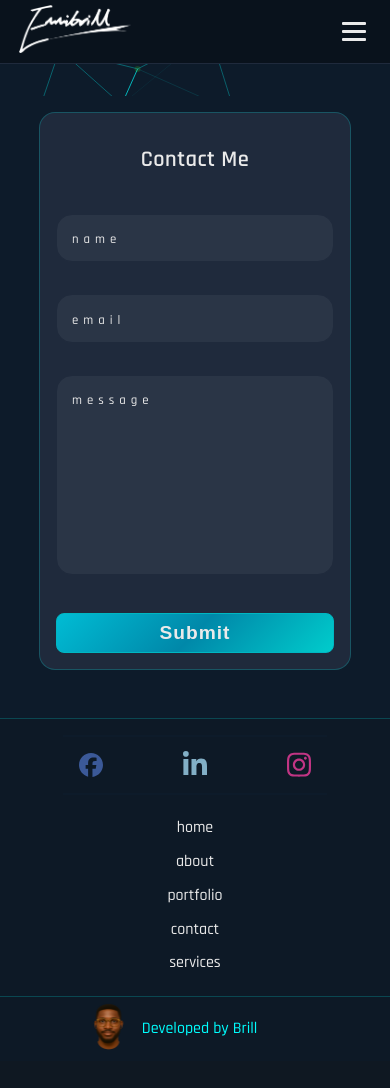
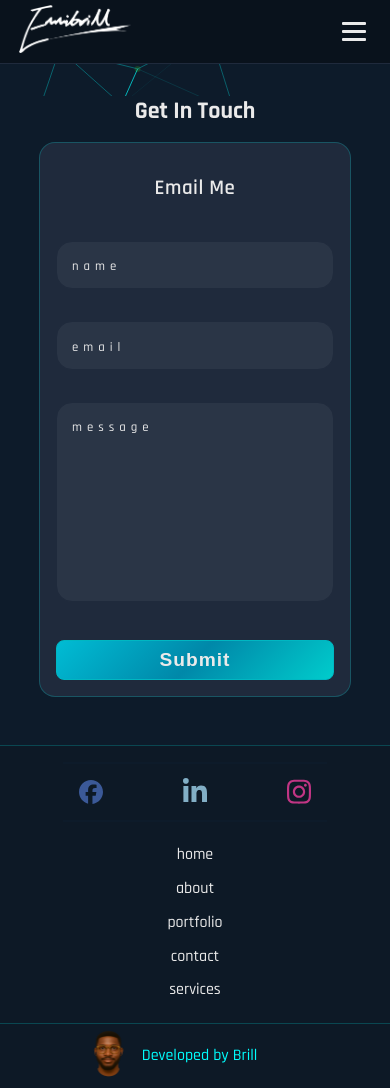
Before and after one commit to Emmibrill/portfolio-full-stack, a Django app: page /contact/ in a window 390 px wide. Before the commit the page ends 1050 px from the top, so only its background shows below. Run offline with Django 5.2, Linux system fonts and the light colour scheme; some web fonts are replaced.

Commit message:
update contact template

```diff
--- a/portfolio/settings.py
+++ b/portfolio/settings.py
@@ -51,7 +51,6 @@ EMAIL_HOST_PASSWORD = env.str("EMAIL_HOST_PASSWORD")
 
 # Contact email (for receiving messages from a contact form)
 CONTACT_EMAIL = env.str("CONTACT_EMAIL", default=EMAIL_HOST_USER)
-#print("📦 EMAIL_BACKEND in use:", EMAIL_BACKEND)
 
 
 from pathlib import Path
@@ -69,7 +68,7 @@ SECRET_KEY = env('SECRET_KEY')
 
 # SECURITY WARNING: don't run with debug turned on in production!
 
-ALLOWED_HOSTS = env.list('ALLOWED_HOSTS', default=['127.0.0.1', 'localhost',])
+ALLOWED_HOSTS = env.list('ALLOWED_HOSTS', default=['127.0.0.1','localhost','10.175.171.206'])
 
 
 # Application definition
--- a/static/css/portfolio.css
+++ b/static/css/portfolio.css
@@ -564,6 +564,10 @@ footer {
 
 /*contact section*/
 /*contact form*/
+.form_intro{
+    color: var(--mobile-nav-text-color);
+    font-size: 2.5rem;
+}
 
 .contact__title {
     display: flex;
@@ -1414,6 +1418,11 @@ footer {
     }
 
 
+    /*contact section*/
+    .form_intro{
+        font-size: 1.5rem;
+    }
+
     /*thank you page*/
     .icon_container .fa-check {
         color: var(--text-color);
@@ -1545,6 +1554,12 @@ footer {
 }
 @media (max-width:540px) {
 
+     /*contact section*/
+
+    .form_intro{
+        font-size: 2rem;
+    }
+
     /* swiper */
 
     .item{
@@ -1732,6 +1747,15 @@ footer {
 
 @media (max-width:425px) {
 
+     /*contact section*/
+
+    .form_intro{
+        font-size: 1.5rem;
+    }
+     .contact__title{
+        font-size: 1.3rem;
+    }
+
 
     /*portfolio dialogue box showing that there is no project*/
 
--- a/static/js/portfolio.js
+++ b/static/js/portfolio.js
@@ -373,8 +373,7 @@ function filterTools() {
           toolName: "Django",
         },
         {
-          toolIcon:
-            `<svg width="256" height="256" viewBox="0 0 256 256" xmlns="http://www.w3.org/2000/svg" role="img" aria-label="VS Code icon on dark card">
+          toolIcon: `<svg width="256" height="256" viewBox="0 0 256 256" xmlns="http://www.w3.org/2000/svg" role="img" aria-label="VS Code icon on dark card">
   <defs>
     <radialGradient id="bg" cx="50%" cy="50%" r="70%">
       <stop offset="0%" stop-color="#0C1117"/>
@@ -421,6 +420,51 @@ function filterTools() {
         {
           toolIcon:
             '<svg xmlns="http://www.w3.org/2000/svg" viewBox="0 0 640 640"><!--!Font Awesome Free v7.0.0 by @fontawesome - https://fontawesome.com License - https://fontawesome.com/license/free Copyright 2025 Fonticons, Inc.--><path d="M535.8 264.5C528.1 233.6 513.5 210.3 482.4 210.3L442.3 210.3L442.3 257.7C442.3 294.5 411.1 325.5 375.5 325.5L268.7 325.5C239.5 325.5 215.3 350.5 215.3 379.8L215.3 481.6C215.3 510.6 240.5 527.6 268.7 535.9C302.5 545.8 335 547.6 375.5 535.9C402.4 528.1 428.9 512.4 428.9 481.6L428.9 440.9L322.2 440.9L322.2 427.3L482.4 427.3C513.5 427.3 525 405.6 535.8 373.1C547 339.6 546.5 307.4 535.8 264.5zM382.2 508.7C374.6 509.2 367.3 505.5 363.3 499C359.4 492.4 359.4 484.3 363.3 477.7C367.3 471.2 374.6 467.5 382.2 468C389.8 467.5 397.1 471.2 401.1 477.7C405 484.3 405 492.4 401.1 499C397.1 505.5 389.8 509.2 382.2 508.7zM263.8 312.1L370.6 312.1C400.3 312.1 424 287.6 424 257.8L424 155.9C424 126.9 399.6 105.2 370.6 100.3C334.8 94.4 295.9 94.7 263.8 100.4C218.6 108.4 210.4 125.1 210.4 156L210.4 196.7L317.3 196.7L317.3 210.3L170.3 210.3C139.2 210.3 112 229 103.5 264.5C93.7 305.2 93.3 330.6 103.5 373.1C111.1 404.7 129.2 427.3 160.3 427.3L197 427.3L197 378.5C197 343.2 227.5 312.1 263.8 312.1zM257.2 128.7C268.5 128.7 277.6 137.8 277.6 149.1C277.6 160.4 268.5 169.5 257.2 169.5C245.9 169.5 236.8 160.4 236.8 149.1C236.8 137.8 245.9 128.7 257.2 128.7z"/></svg>',
+          toolName: "python",
+        },
+        {
+          toolIcon: `<svg width="256" height="256" viewBox="0 0 256 256" xmlns="http://www.w3.org/2000/svg" role="img" aria-label="Python logo on dark card">
+  <defs>
+    <!-- Dark background -->
+    <radialGradient id="bg" cx="50%" cy="50%" r="70%">
+      <stop offset="0%" stop-color="#0C1117"/>
+      <stop offset="100%" stop-color="#090D12"/>
+    </radialGradient>
+
+    <!-- Glow filter -->
+    <filter id="glow" x="-50%" y="-50%" width="200%" height="200%">
+      <feGaussianBlur in="SourceGraphic" stdDeviation="8" result="blur"/>
+      <feColorMatrix in="blur" type="matrix"
+        values="0 0 0 0 0.12
+                0 0 0 0 0.61
+                0 0 0 0 0.94
+                0 0 0 0.85 0"/>
+      <feMerge>
+        <feMergeNode/>
+        <feMergeNode in="SourceGraphic"/>
+      </feMerge>
+    </filter>
+
+    <!-- Drop shadow for the logo -->
+    <filter id="logoShadow" x="-25%" y="-25%" width="150%" height="150%">
+      <feDropShadow dx="0" dy="1.2" stdDeviation="1.2" flood-color="#000" flood-opacity="0.55"/>
+    </filter>
+  </defs>
+
+  <!-- Background -->
+  <rect width="256" height="256" fill="url(#bg)"/>
+
+  <!-- Rounded glowing border -->
+  <rect x="28" y="28" width="200" height="200" rx="36" fill="none" stroke="#FFD43B" stroke-width="2.5" filter="url(#glow)"/>
+  <rect x="28" y="28" width="200" height="200" rx="36" fill="none" stroke="#FFD43B" stroke-opacity="0.95" stroke-width="1.5"/>
+
+  <!-- Python logo -->
+  <g transform="translate(48 48) scale(4)" filter="url(#logoShadow)" shape-rendering="geometricPrecision">
+    <path fill="#3776AB" d="M12.3 0c-1.8 0-3.2.2-4.3.5-3.8 1.1-4.5 3.4-4.5 7.7v5.6h9v1.9H3.5c-4 0-7.5 2.4-8.6 6.9-1.3 5.4-1.4 8.8 0 14.5C-4 41.4-1 44 2.5 44h3.7v-6.5c0-4.3 3.7-8.1 8.3-8.1h9.2c3.6 0 6.5-3 6.5-6.6V8.2c0-3.5-3-6.1-6.5-7.2C21.2.3 19 0 16.5 0h-4.2zM9.8 5.5c1.4 0 2.5 1.2 2.5 2.7 0 1.5-1.1 2.7-2.5 2.7a2.7 2.7 0 0 1 0-5.4z"/>
+    <path fill="#FFD43B" d="M35.7 13.7v6.4c0 4.5-3.8 8.3-8.3 8.3H18.1c-3.6 0-6.5 3-6.5 6.6v14.6c0 3.5 3 5.7 6.5 6.8 4.1 1.2 8.1 1.4 12.6 0 3.2-1 6.5-3 6.5-6.8v-5.6h-9v-1.9h13.6c4 0 5.5-2.7 6.5-6.9 1.4-5.5 1.3-8.9 0-14.5-1-4.3-2.5-6.8-6.5-6.8h-3.6zm-5.6 27.5c1.4 0 2.5 1.2 2.5 2.7 0 1.5-1.1 2.7-2.5 2.7a2.7 2.7 0 0 1 0-5.4z"/>
+  </g>
+</svg>
+`,
           toolName: "python",
         },
         {
--- a/templates/portfolioApp/about.html
+++ b/templates/portfolioApp/about.html
@@ -9,7 +9,7 @@
                 <h1 class="name_par">Hi I'm Emmanuel</h1>
             </div>
             <div class="about_img-con">
-                <img src="{% static 'images/professional_headshot.webp' %}" alt="Emmibrill Udo's Professional Headshot" class="about_img">
+                <img src="{% static 'images/professional_headshot.webp' %}" alt="Emmibrill-Udo-professional-headshot" class="about_img">
             </div>
         </div>
 
--- a/templates/portfolioApp/contact.html
+++ b/templates/portfolioApp/contact.html
@@ -3,12 +3,13 @@
 
 {% block contents %}
 <section class="form-section">
+    <h1 class="form_intro">Get In Touch</h1>
 
     <form action="{% url 'contact' %}" method="post" class="contact__form" id="contact" autocomplete="on" novalidate>
         {% csrf_token %}
 
         <div class="contact__header">
-            <h2 class="contact__title">Contact Me</h2>
+            <h2 class="contact__title">Email Me</h2>
         </div>
 
         <div class="contact__head">
```
Also changed, not shown: static/images/python-logo.jpg (added).
